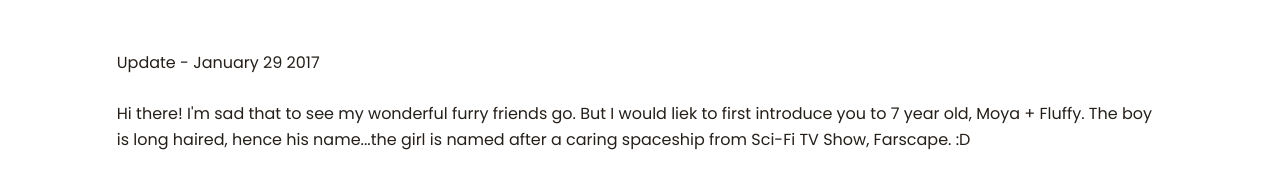
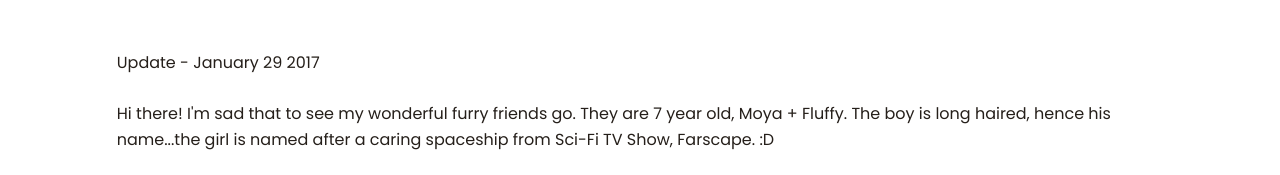
Before and after one commit to gemmadlou/moyafluffy, a website: page index.html in a window 1280 px wide. Shown: the part 577-752 px from the top of the page. Drawn offline with nearby package versions, Linux system fonts and the light colour scheme; a web font is replaced by a local one.

Commit message:
Update index.html

```diff
--- a/index.html
+++ b/index.html
@@ -82,8 +82,7 @@
             <div class="row vertical-padding-top">
                 <div class="col">
                   <p>Update - January 29 2017</p>
-                  <p>Hi there! I'm sad that to see my wonderful furry friends go. But I would liek to
-                    first introduce you to 7 year old, Moya + Fluffy. The boy is long haired, hence his name...the
+                  <p>Hi there! I'm sad that to see my wonderful furry friends go. They are 7 year old, Moya + Fluffy. The boy is long haired, hence his name...the
                     girl is named after a caring spaceship from Sci-Fi TV Show, Farscape. :D</p>
                     <p>I want them to rehome them into a new loving family, one where they can go outdoors instead of watching the world from our
                        balcony. It's unfair to them to keep them as house cats when I've seen them taste the wider world with joy
```
